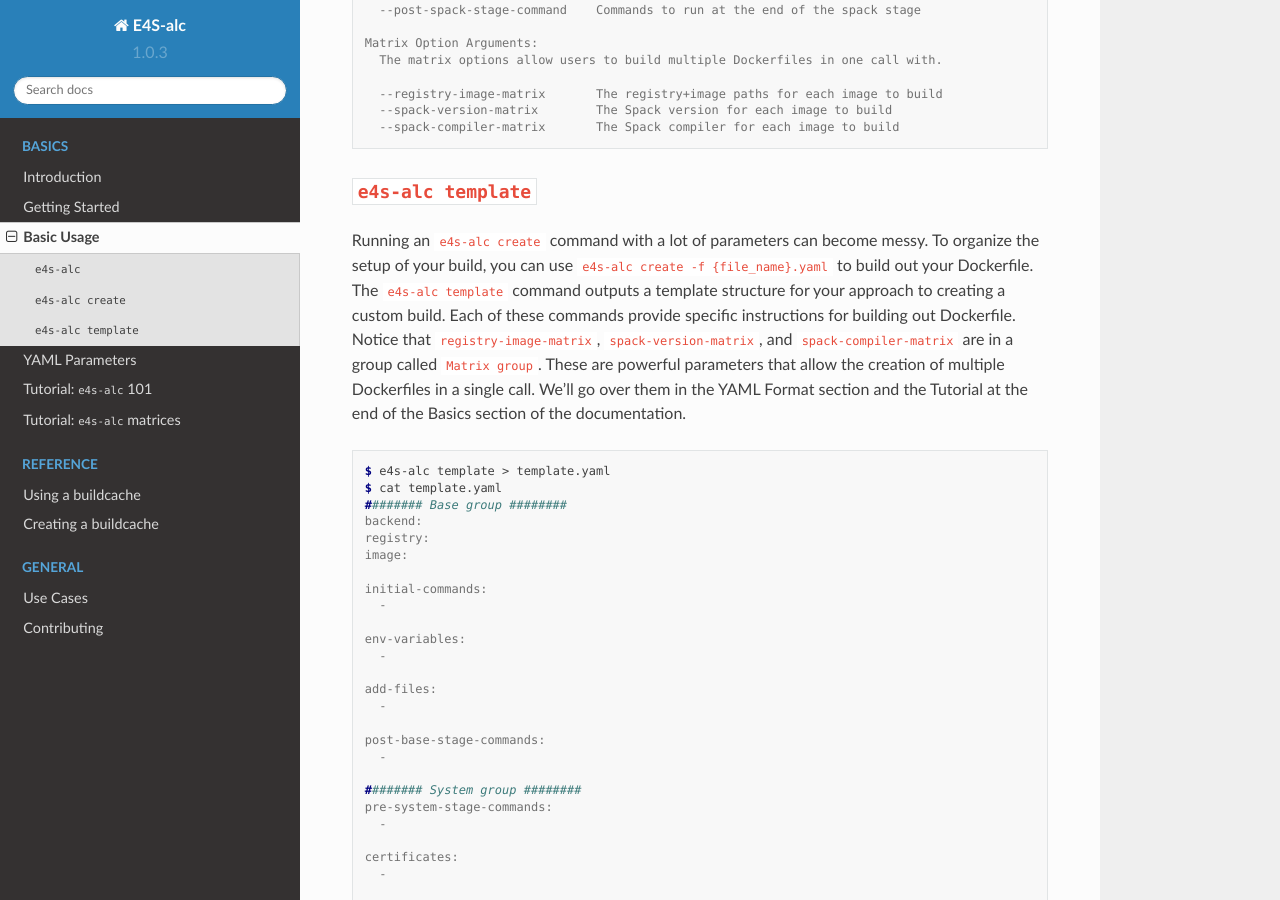
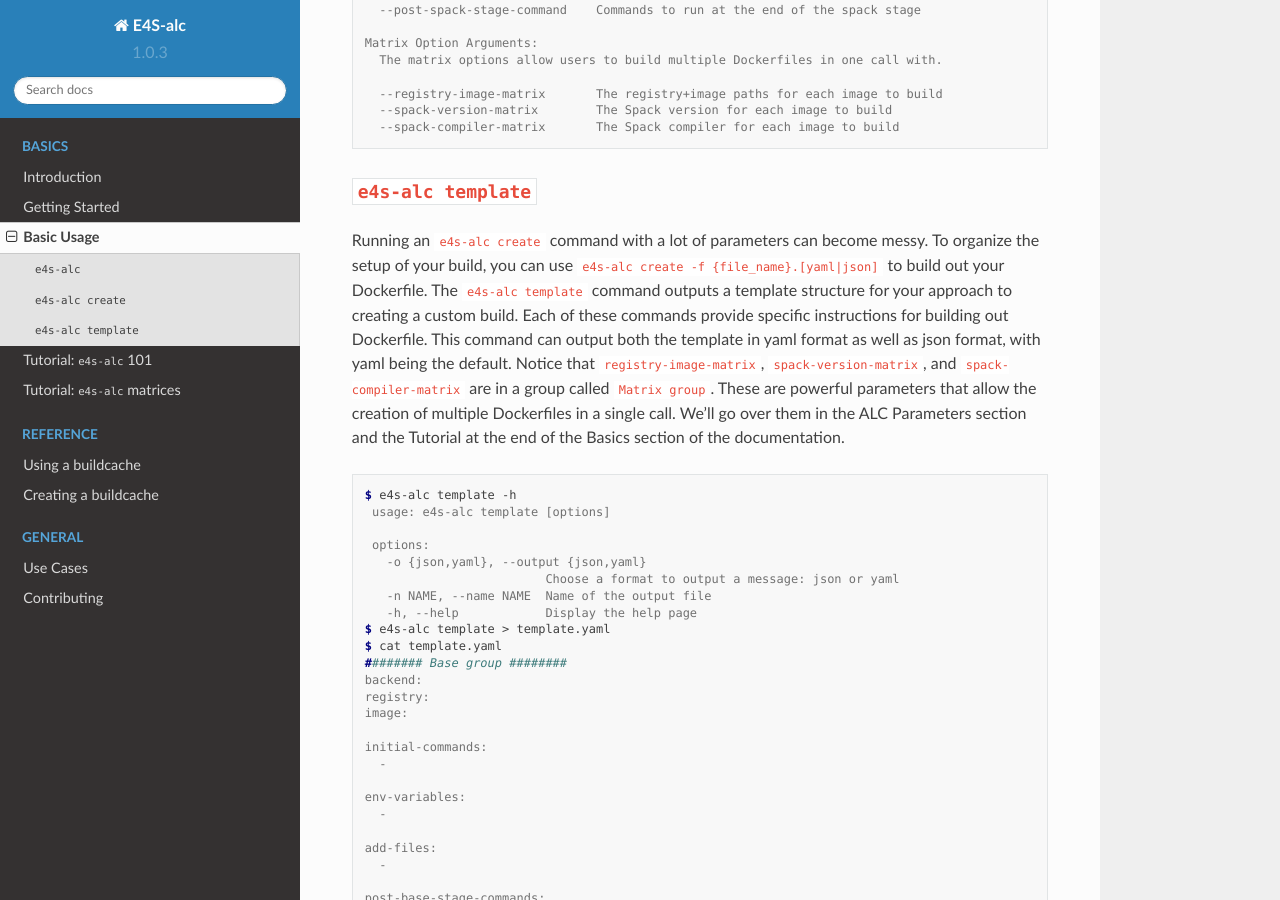
Before and after one commit to E4S-Project/e4s-alc, a Sphinx documentation site: the page built from docs/basics/basic_usage.rst, in a window 1280 px wide and 900 px high, scrolled down 1479 px. Built offline with Sphinx 7.4.7 and the Read the Docs theme 2.0.0, drawn with Linux system fonts in a browser that asks for light colours; pages that are not in the unit, such as notebooks, are missing from menus; some of the changed text lies outside the part shown.

Commit message:
updated docs to reflect the support of yaml and json

```diff
--- a/docs/basics/yaml_parameters.rst
+++ b/docs/basics/alc_parameters.rst
@@ -1,7 +1,7 @@
-.. _yaml_params:
+.. _alc_params:
 
 ===============
-YAML Parameters
+ALC Parameters
 ===============
 
 .. contents::
--- a/docs/basics/basic_usage.rst
+++ b/docs/basics/basic_usage.rst
@@ -24,7 +24,7 @@
 ``e4s-alc create``
 ------------------
 
-Because building scientific packages is not easy, ``e4s-alc`` provides enough flags to ensure your build can become what you intend it to be with only 1 call. Below is the ``help`` display when you call for ``e4s-alc create``. We'll touch on what each of these flags do in the YAML Format section of the docs.
+Because building scientific packages is not easy, ``e4s-alc`` provides enough flags to ensure your build can become what you intend it to be with only 1 call. Below is the ``help`` display when you call for ``e4s-alc create``. We'll touch on what each of these flags do in the ALC Parameters section of the docs.
 
 .. code-block:: console
 
@@ -88,10 +88,19 @@
 ``e4s-alc template``
 --------------------
 
-Running an ``e4s-alc create`` command with a lot of parameters can become messy. To organize the setup of your build, you can use ``e4s-alc create -f {file_name}.yaml`` to build out your Dockerfile. The ``e4s-alc template`` command outputs a template structure for your approach to creating a custom build. Each of these commands provide specific instructions for building out Dockerfile. Notice that ``registry-image-matrix``, ``spack-version-matrix``, and ``spack-compiler-matrix`` are in a group called ``Matrix group``. These are powerful parameters that allow the creation of multiple Dockerfiles in a single call. We'll go over them in the YAML Format section and the Tutorial at the end of the Basics section of the documentation.
+Running an ``e4s-alc create`` command with a lot of parameters can become messy. To organize the setup of your build, you can use ``e4s-alc create -f {file_name}.[yaml|json]`` to build out your Dockerfile. The ``e4s-alc template`` command outputs a template structure for your approach to creating a custom build. Each of these commands provide specific instructions for building out Dockerfile. This command can output both the template in yaml format as well as json format, with yaml being the default.
+Notice that ``registry-image-matrix``, ``spack-version-matrix``, and ``spack-compiler-matrix`` are in a group called ``Matrix group``. These are powerful parameters that allow the creation of multiple Dockerfiles in a single call. We'll go over them in the ALC Parameters section and the Tutorial at the end of the Basics section of the documentation.
 
 .. code-block:: console
 
+   $ e4s-alc template -h
+    usage: e4s-alc template [options]
+
+    options:
+      -o {json,yaml}, --output {json,yaml}
+                            Choose a format to output a message: json or yaml
+      -n NAME, --name NAME  Name of the output file
+      -h, --help            Display the help page
    $ e4s-alc template > template.yaml
    $ cat template.yaml
    ######## Base group ########
```
Also changed, not shown: docs/basics/tutorial_101.rst (+21 -3 lines).
